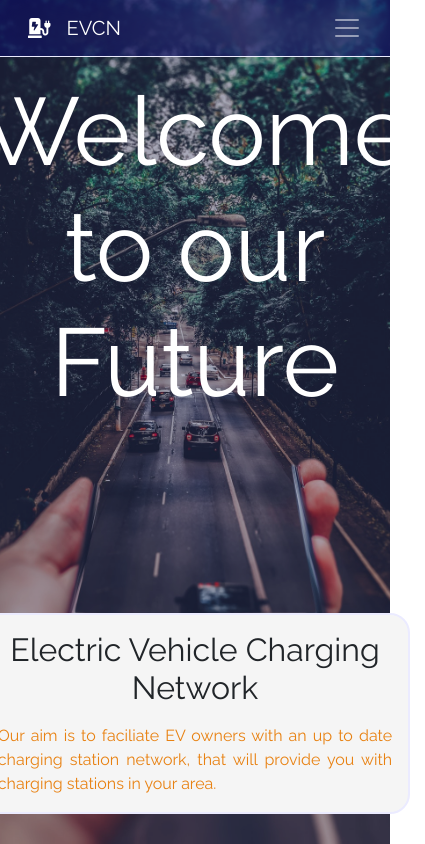
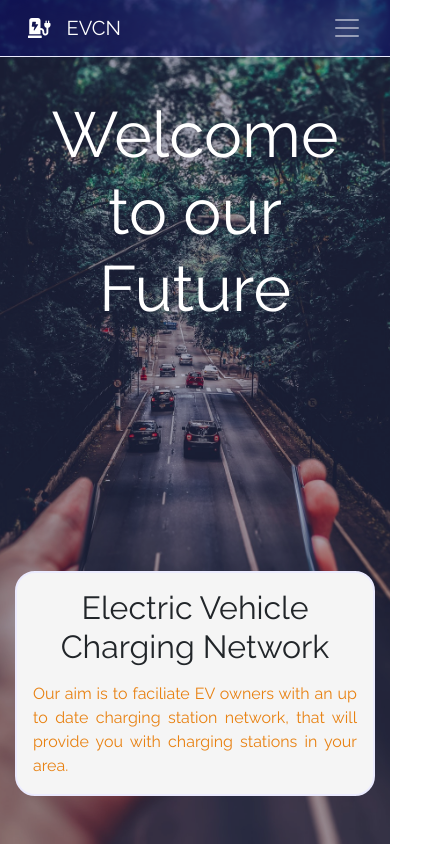
Before and after one commit to juliancameron79/ev, a React (Create React App) app: page / in a window 390 px wide. Shown: the top 844 px of the page, 425 px wide, since content can reach past the window. Built offline with nearby package versions, Linux system fonts and the light colour scheme.

Commit message:
Styled header title for mobile

```diff
--- a/src/App.css
+++ b/src/App.css
@@ -96,7 +96,6 @@ nav ul li {
   background: url("forced-perspective-cars-on-road-below-mobile.jpg") no-repeat;
   background-position: center;
   background-size: cover;
-  /* background-blend-mode: luminosity; */
 }
 
 .overlay {
@@ -141,11 +140,9 @@ nav ul li {
   border: 2px solid var(--primary-pale-blue);
 }
 
-h1.header-title {
-  /* font-family: "Oswald", sans-serif; */
+.header-title {
   text-align: center;
   font-size: 2rem;
-  /* font-weight: 400; */
   margin-bottom: 1rem;
 }
 
@@ -153,6 +150,14 @@ p.lead-header-text {
   color: var(--primary-orange);
   text-align: justify;
   margin-bottom: 0;
+}
+
+/* ------------ MEDIA ------------ */
+
+@media (max-width: 768px) {
+  .header {
+    font-size: 4rem;
+  }
 }
 
 /******************************* ABOUT *******************************/
--- a/src/component/Header.js
+++ b/src/component/Header.js
@@ -8,7 +8,7 @@ const Header = () => {
         <div className="container main-info">
           <div className="row about-row d-flex justify-content-center">
             <div className="col-6 d-flex justify-content-center">
-              <div className="display-1 header-title text-white text-center">Welcome to our Future</div>
+              <div className="display-1 header text-white text-center">Welcome to our Future</div>
             </div>
             <div className="col-md-7">
               <div className="text-background">
```
